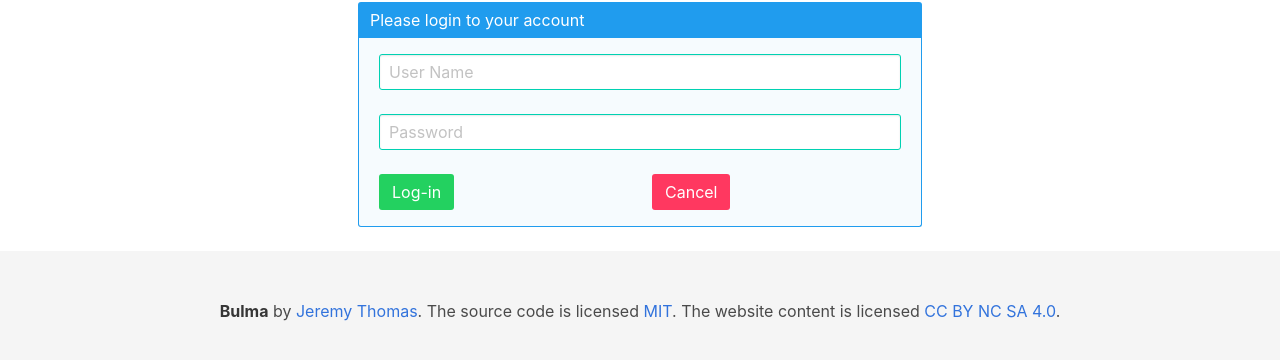
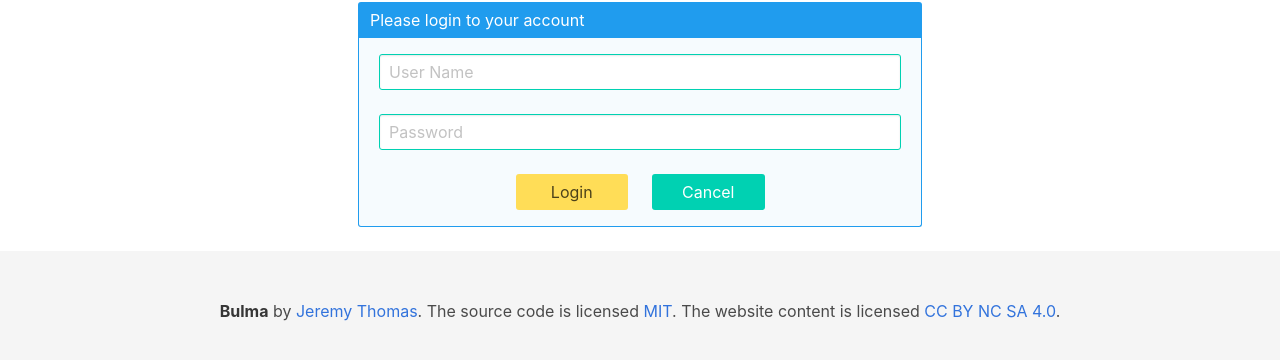
Before and after one commit to tpof314/chatboard, a plain HTML site: page liuyanban/login.html in a window 1280 px wide. Shown: the part 134-494 px from the top of the page. Drawn offline with Linux system fonts and the light colour scheme.

Commit message:
minor error fixed

```diff
--- a/liuyanban/login.html
+++ b/liuyanban/login.html
@@ -97,14 +97,16 @@
 			    <input class="input is-primary" type="text" placeholder="Password"/>
 				 <br/>
 				 <br/>
-				<div class="columns is-centered">
-				  <div class="column">
-				    <a class="button is-success">Log-in</a>
-				  </div>
-				  <div class="column">
-				    <a class="button is-danger">Cancel</a>
-				  </div>
-				</div>
+				<div class="columns">
+          <div class="column is-one-forth"></div>
+            <div class="column">
+              <button class="button is-warning is-fullwidth">Login</button>
+            </div>
+            <div class="column">
+            <button class="button is-primary is-fullwidth">Cancel</button>
+            </div>
+            <div class="column is-one-forth"></div>
+          </div>
 
 
 			  </div>
```
